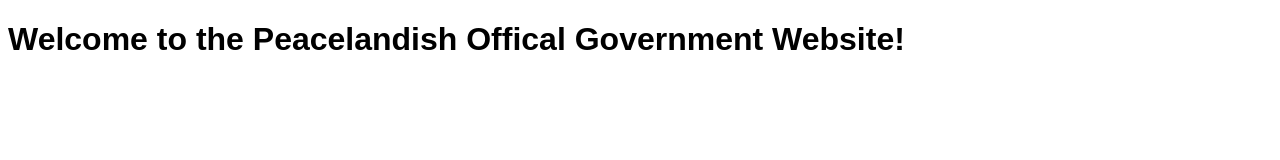
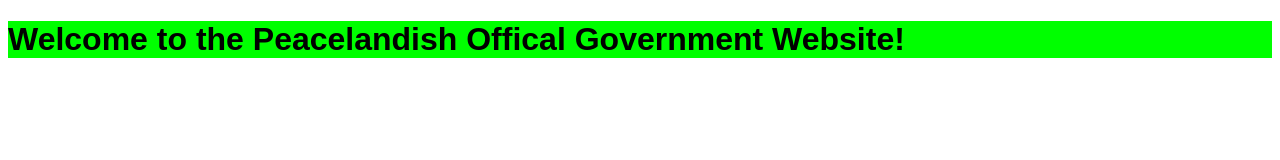
Before and after one commit to Ilikescratch1000/peacelandish-government-website, a plain HTML site: page index.html in a window 1280 px wide. Drawn offline with Linux system fonts and the light colour scheme.

Commit message:
Update index.html

```diff
--- a/index.html
+++ b/index.html
@@ -8,6 +8,6 @@
     <link rel="stylesheet" href="styles.css">
 </head>
 <body>
-    <h1>Welcome to the Peacelandish Offical Government Website!</h1>
+    <h1><div style="background-color:rgb(0, 255, 0);">Welcome to the Peacelandish Offical Government Website!</div></h1>
 </body>
 </html>
```
